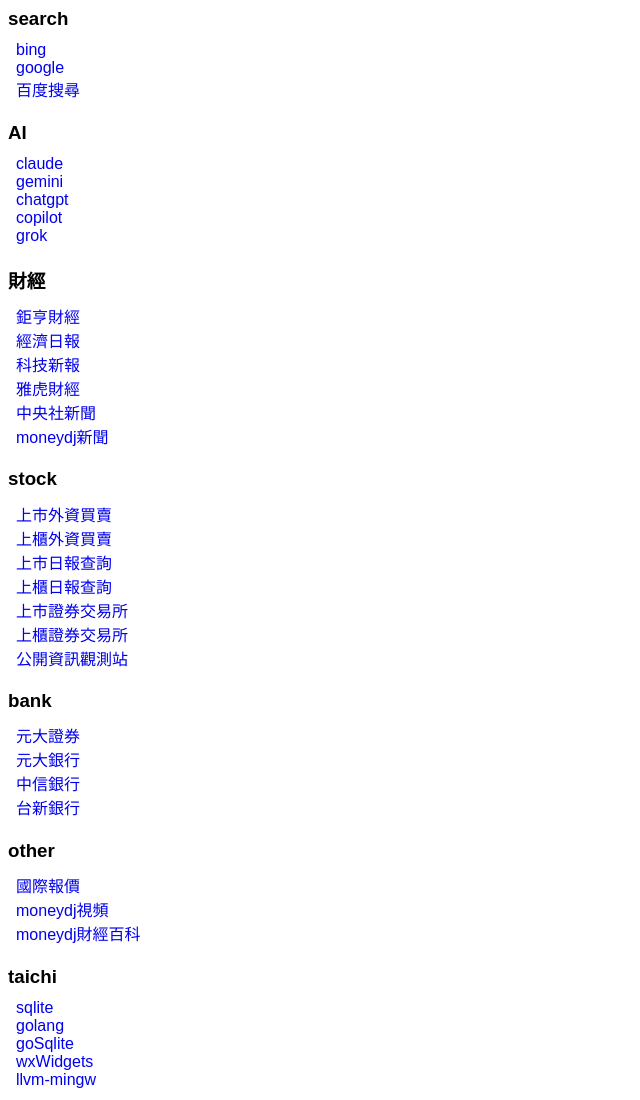
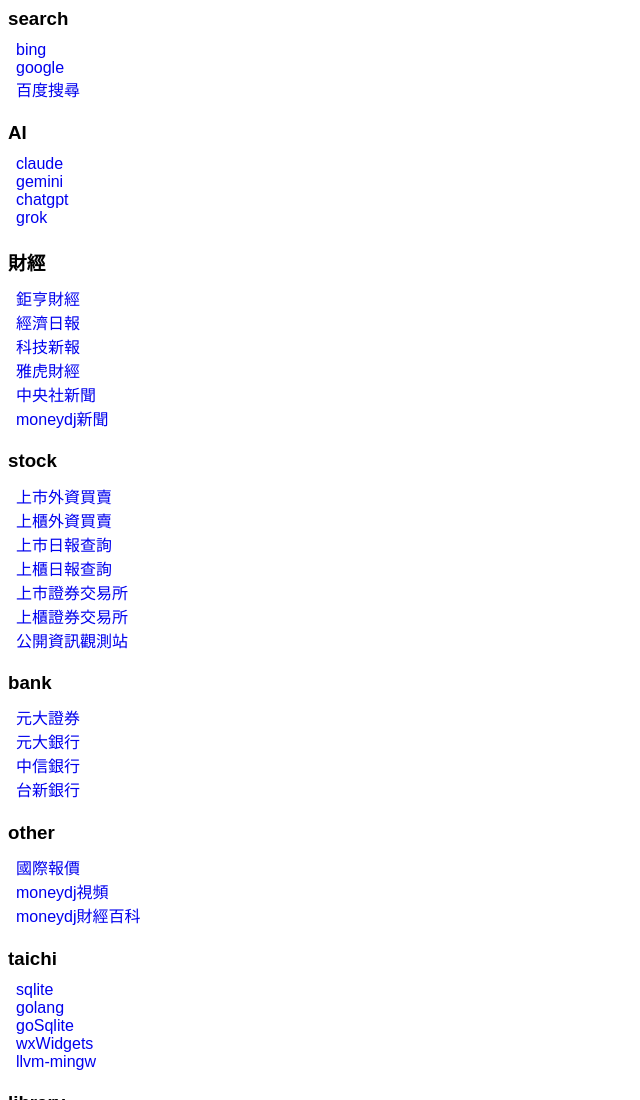
Before and after one commit to mmkider/mmkider.github.io, a plain HTML site: page 49/index.html in a window 1280 px wide. Shown: the top 1100 px of the page, without its empty margins (0-640 px from the left). Drawn offline with Linux system fonts and the light colour scheme.

Commit message:
Update index.html

```diff
--- a/49/index.html
+++ b/49/index.html
@@ -37,7 +37,6 @@
         <div><a href="https://claude.ai/new">claude</a></div>
         <div><a href="https://gemini.google.com/app?hl=zh-TW">gemini</a></div>
         <div><a href="https://chatgpt.com/">chatgpt</a></div>
-        <div><a href="https://copilot.microsoft.com/">copilot</a></div>
         <div><a href="https://grok.com">grok</a></div>
     </div>
 
```
